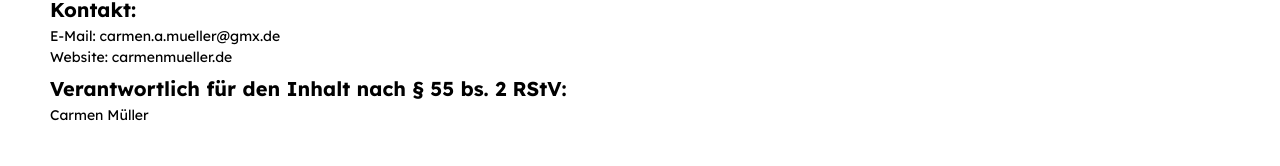
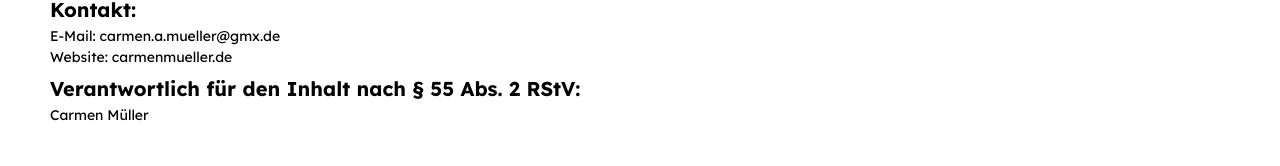
Before and after one commit to carmen136/Personal-Portfolio, a Next.js app: page /impressum in a window 1280 px wide. Shown: the part 265-431 px from the top of the page. Built offline with nearby package versions, Linux system fonts and the light colour scheme; a web font is replaced by a local one.

Commit message:
fix typo in impressum content

```diff
--- a/pages/impressum.js
+++ b/pages/impressum.js
@@ -17,7 +17,7 @@ export default function ImpressumPage() {
             <StyledText>E-Mail: carmen.a.mueller@gmx.de</StyledText>
             <StyledText>Website: carmenmueller.de</StyledText>
 
-            <h3>Verantwortlich für den Inhalt nach § 55 bs. 2 RStV:</h3>
+            <h3>Verantwortlich für den Inhalt nach § 55 Abs. 2 RStV:</h3>
             <StyledText>Carmen Müller</StyledText>
         </StyledMain>
     )
```
